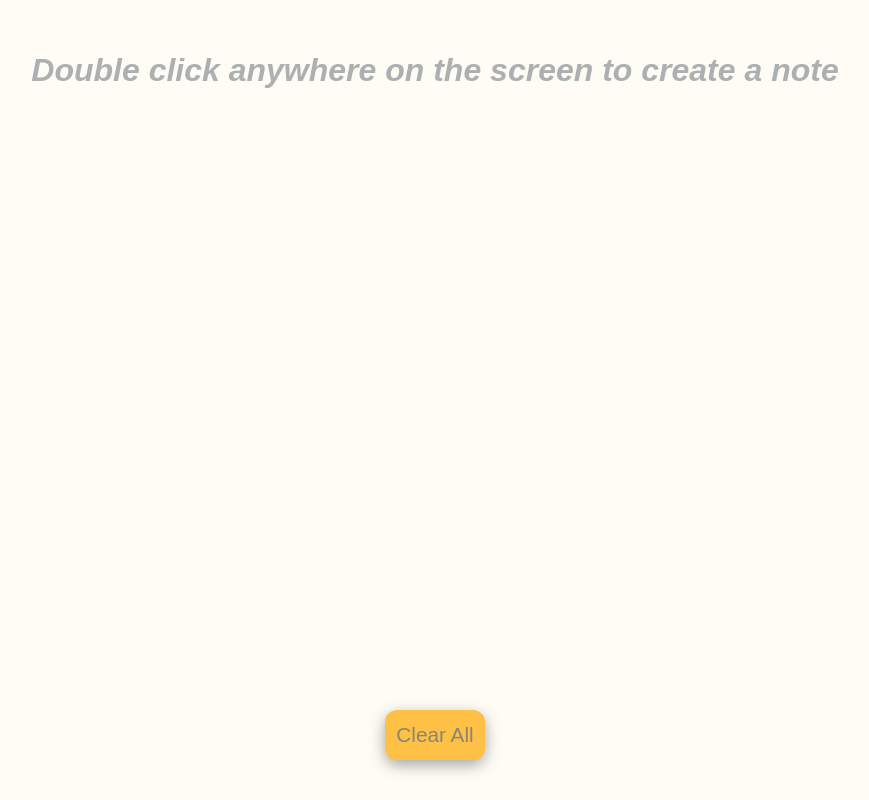
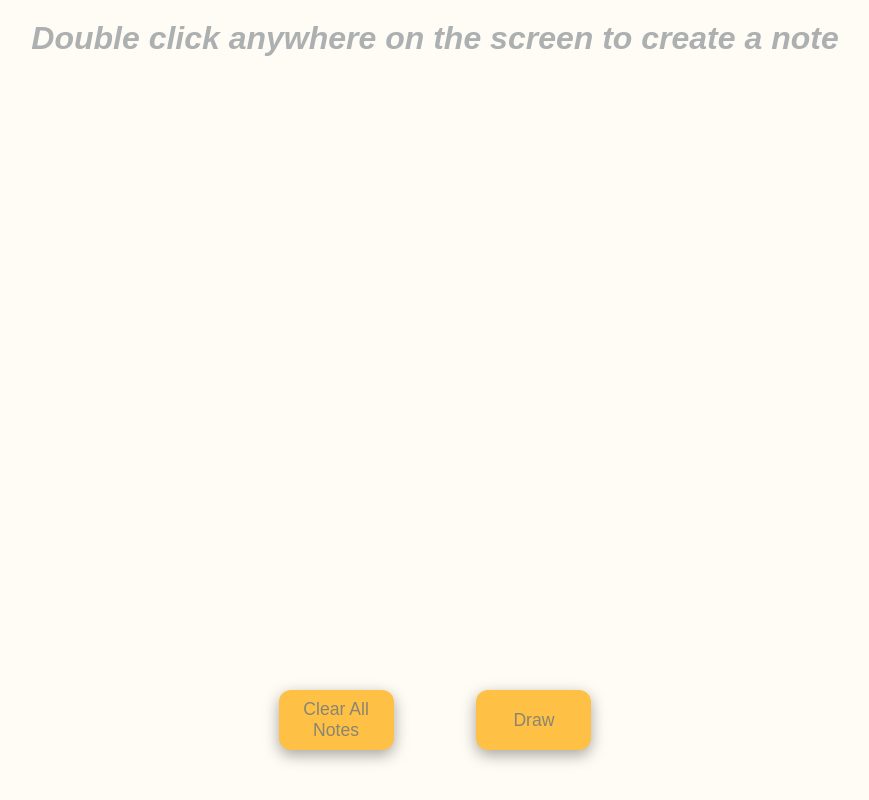
Before and after one commit to IrinaGabuaeva/sticky-notes, a React (Create React App) app: page / in a window 1280 px wide. Shown: the whole page, without its empty margins (205-1074 px from the left). Built offline with nearby package versions, Linux system fonts and the light colour scheme.

Commit message:
add drawing ability on canvas

```diff
--- a/src/App.css
+++ b/src/App.css
@@ -6,7 +6,7 @@
   justify-content: center;
   width: 100%;
   height: 100%;
-  background-color: #ffc1450e;
+  background-color: rgba(255, 193, 69, 0.055);
   font-family: Nunito, sans-serif;
 }
 
@@ -38,6 +38,8 @@
 }
 
 .Text {
+  margin: 0;
+  padding: 0;
   color: var(--grey);
   font-size: 2rem;
   display: block;
@@ -59,15 +61,19 @@
   font-size: 1.1rem;
 }
 
-.ClearButton {
+.Button {
   position: absolute;
+  display: flex;
+  align-items: center;
+  justify-content: center;
   bottom: 5%;
   box-sizing: content-box;
-  padding: 10px;
-  width: 80px;
-  height: 200px;
+  padding: 15px;
+  width: 85px;
+  height: 30px;
+  margin: 10px;
   border-radius: 12px;
-  font-size: 1.3rem;
+  font-size: 1.1rem;
   border: none;
   background-color: #ffc145;
   cursor: pointer;
@@ -76,7 +82,7 @@
   transition: 0.2s all;
 }
 
-.ClearButton:active {
+.Button:active {
   transform: scale(0.98);
   box-shadow: 3px 2px 22px 1px rgba(0, 0, 0, 0.24);
 }
@@ -85,14 +91,19 @@
   width: 20px;
   height: 20px;
   border-radius: 50%;
-  margin: .3rem;
+  margin: 0.3rem;
   cursor: pointer;
   transform: translate(-50%, -50%);
-  background: linear-gradient(139.84deg, #6610f2 14.35%, #0db9a1 45.6%, #ef476f 82.79%);
+  background: linear-gradient(
+    139.84deg,
+    #6610f2 14.35%,
+    #0db9a1 45.6%,
+    #ef476f 82.79%
+  );
   box-shadow: var(--shadow);
 }
 .Circle:hover {
-  box-shadow: var(--shadow-light)
+  box-shadow: var(--shadow-light);
 }
 
 .Colors {
--- a/src/App.js
+++ b/src/App.js
@@ -2,18 +2,26 @@ import "./App.css";
 import { useDrop } from "react-dnd";
 import { useState, useEffect, useRef } from "react";
 import Note from "./Note";
+import Canvas from "./Canvas";
 
 export default function Screen() {
   const defaultList =
     JSON.parse(window.localStorage.getItem("listOfNotes")) ?? {};
 
   const [listOfNotes, setListOfNotes] = useState(defaultList);
-  console.log("LIST:::", listOfNotes);
   const listOfNotesRef = useRef(listOfNotes);
   const [defaultBgColor, setDefaultBgColor] = useState("#0db9a1");
+  const [isDrawingOn, setIsDrawingOn] = useState(false);
   const defaultBgColorRef = useRef(defaultBgColor);
-  console.log("COLOR!!", defaultBgColorRef);
 
+  const colors = {
+    teal: "#0db9a1",
+    purple: "#6610f2",
+    blue: "#007bff",
+    pink: "#ef476f",
+    yellow: "#ffc145",
+  };
+  const [pencilColor, setPencilColor] = useState(colors.teal);
   const updateState = (list) => {
     window.localStorage.setItem("listOfNotes", JSON.stringify(list));
     listOfNotesRef.current = list;
@@ -35,7 +43,7 @@ export default function Screen() {
       text: "",
       bgColor: defaultBgColorRef.current,
     };
-    console.log("NEW NOTE COLOR", newNote.bgColor);
+
     const newList = {
       ...listOfNotesRef.current,
       [currentId.toString()]: newNote,
@@ -91,14 +99,41 @@ export default function Screen() {
     updateState(newList);
     defaultBgColorRef.current = color;
     const newColor = defaultBgColorRef.current;
-    console.log("DEFAULT COLOR REF", defaultBgColorRef.current);
     setDefaultBgColor(newColor);
   };
+
+  const toggle = () => {
+    isDrawingOn ? setIsDrawingOn(false) : setIsDrawingOn(true);
+  };
   return (
-    <div className="Screen" ref={drop}>
+    <div
+      className="Screen"
+      ref={drop}
+      // onDoubleClick={(e) => createNote(e.clientX, e.clientY)}
+    >
       <h3 className="Text">
         Double click anywhere on the screen to create a note
       </h3>
+      {isDrawingOn && (
+        <>
+          <Canvas pencilColor={pencilColor} />
+          <div className="Colors">
+            {Object.values(colors).map((color) => {
+              return (
+                <div
+                  key={color}
+                  className="Circle"
+                  style={{ background: color }}
+                  onClick={() => setPencilColor(color)}
+                />
+              );
+            })}
+            <button onClick={() => setPencilColor("rgba(255, 193, 69, 0.055)")}>
+              Eraser
+            </button>
+          </div>
+        </>
+      )}
       {console.log("listOfNotes in render", listOfNotes)}
       {Object.keys(listOfNotes).map((id) => {
         return (
@@ -113,11 +148,19 @@ export default function Screen() {
         );
       })}
       <button
-        className="ClearButton"
-        style={{ height: "30px" }}
+        className="Button"
+        style={{ left: "37%" }}
         onClick={() => clearAll()}
       >
-        Clear All
+        Clear All Notes
+      </button>
+
+      <button
+        className="Button"
+        style={{ right: "37%" }}
+        onClick={() => toggle()}
+      >
+        {!isDrawingOn ? `Draw` : `Stop Drawing`}
       </button>
     </div>
   );
--- /dev/null
+++ b/src/Canvas.js
@@ -0,0 +1,110 @@
+import { useRef, useState, useEffect, useCallback } from "react";
+
+export default function Canvas(props) {
+  const canvasRef = useRef();
+  const coordinates = { x: 0, y: 0 };
+  const [isPainting, setIsPainting] = useState(false);
+  const [mousePosition, setMousePosition] = useState(coordinates);
+
+  const startPaint = useCallback((event) => {
+    const coordinates = getCoordinates(event);
+    if (coordinates) {
+      setIsPainting(true);
+      setMousePosition(coordinates);
+    }
+  }, []);
+
+  useEffect(() => {
+    if (!canvasRef.current) {
+      return;
+    }
+    const canvas = canvasRef.current;
+    canvas.addEventListener("mousedown", startPaint);
+    return () => {
+      canvas.removeEventListener("mousedown", startPaint);
+    };
+  }, [startPaint]);
+
+  const paint = useCallback(
+    (event) => {
+      console.log("paint event", event);
+      if (isPainting) {
+        const newMousePosition = getCoordinates(event);
+        if (mousePosition && newMousePosition) {
+          drawLine(mousePosition, newMousePosition);
+          setMousePosition(newMousePosition);
+        }
+      }
+    },
+    [isPainting, mousePosition]
+  );
+
+  useEffect(() => {
+    if (!canvasRef.current) {
+      return;
+    }
+    const canvas = canvasRef.current;
+    canvas.addEventListener("mousemove", paint);
+    return () => {
+      canvas.removeEventListener("mousemove", paint);
+    };
+  }, [paint]);
+
+  const exitPaint = useCallback(() => {
+    setIsPainting(false);
+    setMousePosition(undefined);
+  }, []);
+
+  useEffect(() => {
+    if (!canvasRef.current) {
+      return;
+    }
+    const canvas = canvasRef.current;
+    canvas.addEventListener("mouseup", exitPaint);
+    canvas.addEventListener("mouseleave", exitPaint);
+    return () => {
+      canvas.removeEventListener("mouseup", exitPaint);
+      canvas.removeEventListener("mouseleave", exitPaint);
+    };
+  }, [exitPaint]);
+
+  const getCoordinates = (event) => {
+    if (!canvasRef.current) {
+      return;
+    }
+
+    const canvas = canvasRef.current;
+    return {
+      x: event.pageX - canvas.offsetLeft,
+      y: event.pageY - canvas.offsetTop,
+    };
+  };
+
+  const drawLine = (originalMousePosition, newMousePosition) => {
+    if (!canvasRef.current) {
+      return;
+    }
+    const canvas = canvasRef.current;
+    const context = canvas.getContext("2d");
+    if (context) {
+      context.strokeStyle = props.pencilColor;
+      context.lineJoin = "round";
+      context.lineWidth = 5;
+
+      context.beginPath();
+      context.moveTo(originalMousePosition.x, originalMousePosition.y);
+      context.lineTo(newMousePosition.x, newMousePosition.y);
+      context.closePath();
+
+      context.stroke();
+    }
+  };
+  return (
+    <canvas
+      id="canvas"
+      ref={canvasRef}
+      width={window.innerWidth}
+      height={window.innerHeight - 100}
+    ></canvas>
+  );
+}
```
